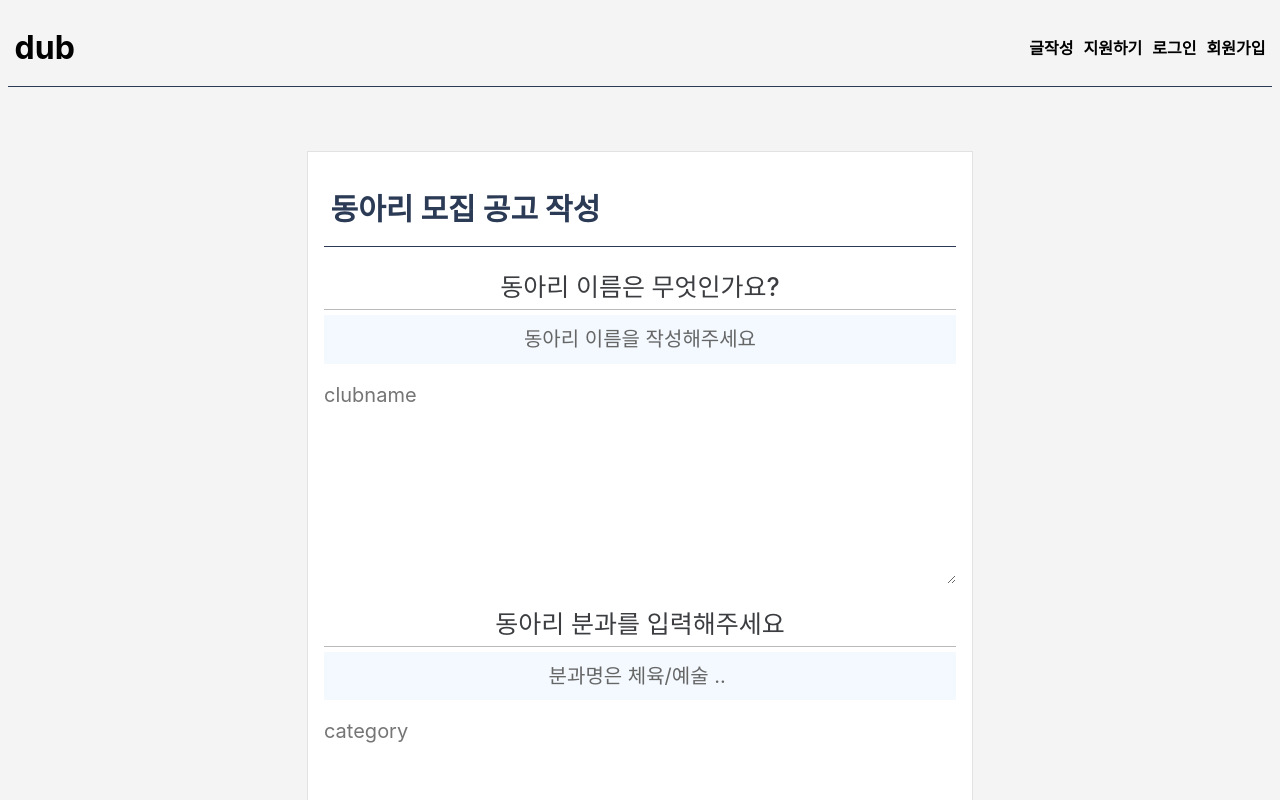
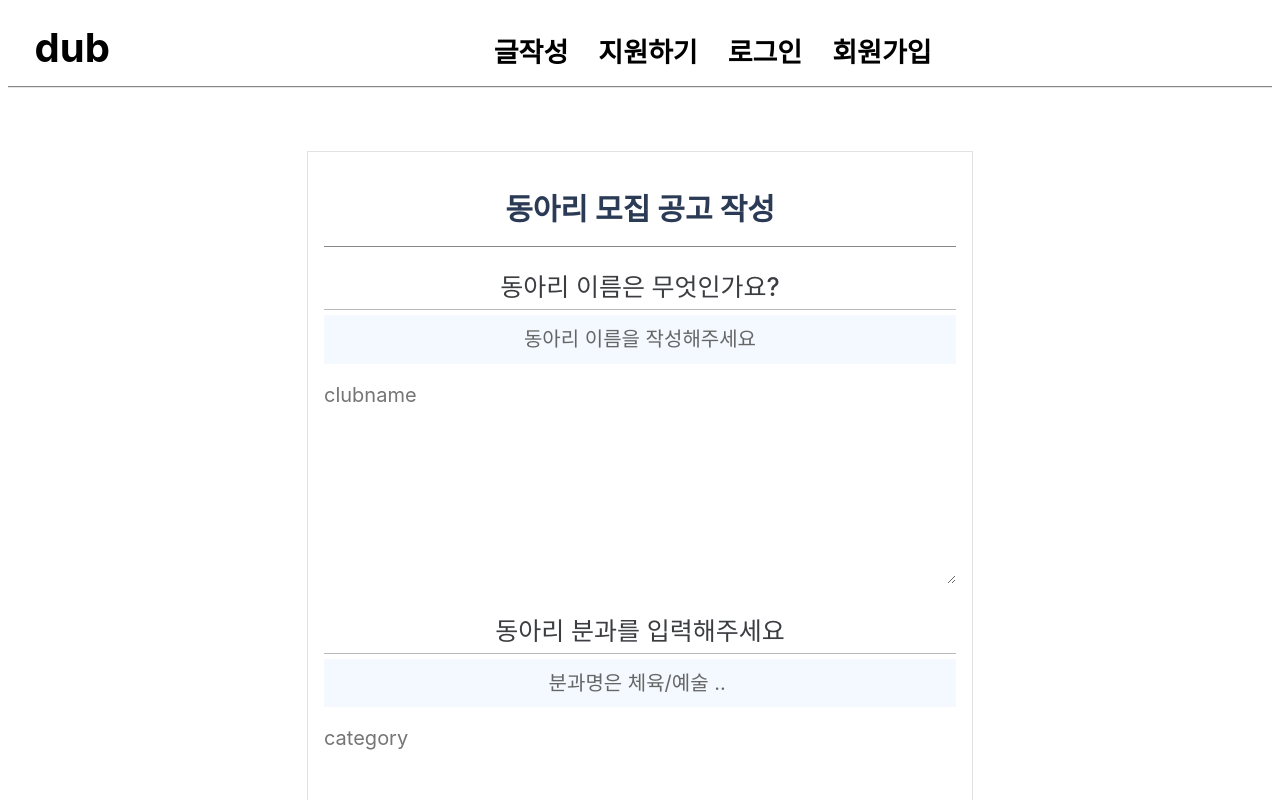
Before and after one commit to Likelion-Kwangwoon/dub_club_wanted, a React (Create React App) app in the folder dub/: page /detailinput in a window 1280 px wide. Shown: the top 800 px of the page. Built offline with nearby package versions, Linux system fonts and the light colour scheme; a web font is replaced by a local one.

Commit message:
topBar and styling, backgroundcolor
네이게이션 바 수정 및 배경색 수정, 글 작성 페이지 수정

```diff
--- a/dub/src/components/detailInput/detailInput.jsx
+++ b/dub/src/components/detailInput/detailInput.jsx
@@ -51,8 +51,8 @@ function DetailInput() {
 
   return(
     <div className="detailInput">
-      <header>
-          <span className="pagetitle">동아리 모집 공고 작성</span>
+      <header className="detailheader">
+          <span>동아리 모집 공고 작성</span>
       </header>
 
     <form className='editor'
@@ -60,11 +60,10 @@ function DetailInput() {
 
       {/*<h2>동아리 모집 공고 작성</h2>*/}
       <div className='detailbody'>
+
       <div className='detailbodyheader'>동아리 이름은 무엇인가요?</div>
           <p className='detailbodyguide'>동아리 이름을 작성해주세요</p>
-          <div className='detailtextarea'>
           <textarea className='textarea' name="clubName" placeholder='clubname' value={state.clubName} onChange={handleChangeState}/>
-          </div>
 
       <div className='detailbodyheader'>동아리 분과를 입력해주세요</div>
         <p className='detailbodyguide'>분과명은 체육/예술 .. </p>
@@ -97,12 +96,14 @@ function DetailInput() {
       <div>
       <div className='detailbodyheader'>동아리 설명 </div>
       <p className='detailbodyguide'>당신의 동아리를 마음껏 설명해주세요</p>
+      <div className='detailtextarea'>
       <textarea className='textarea' name="content" placeholder='textarea' autoSize={{
-          minRows: 3,
-          maxRows: 7,
+          minRows: 5,
+          maxRows: 100,
         }} value={state.content}
         onChange={handleChangeState}
         />
+      </div>
       </div>
       <button className="Button" type='submit'>게시하기</button>
       </div>
--- a/dub/src/components/detailInput/detailInput.scss
+++ b/dub/src/components/detailInput/detailInput.scss
@@ -14,6 +14,16 @@ $gray: #888;
         align-items: center;
 }
 
+.detailheader {
+        justify-content: center;
+        justify-content: center;
+        align-items: center;
+        display: flex;
+        font-size: 30px;
+        font-weight: 700;
+        color: #2B3A55;
+        left: 5%;
+}
 
 .Button {
     margin: 0 0 0 8px;
@@ -29,15 +39,9 @@ $gray: #888;
     padding: 3px 8px;
     line-height: 14px;
     margin-bottom: 10px;
+    margin-top:10px;
 }
 
-.pagetitle {
-
-        font-size: 30px;
-        font-weight: 700;
-        color: #2B3A55;
-        left: 5%;
-}
 
 .detailbody {
         margin-bottom: 3px;
@@ -64,7 +68,6 @@ $gray: #888;
         padding: 10px;
         font-size: 20px;
         background-color: #f3f9fe;
-
         line-height: 1.42;
         letter-spacing: normal;
         color: #666;
--- a/dub/src/components/loginPage/registerPage.scss
+++ b/dub/src/components/loginPage/registerPage.scss
@@ -2,6 +2,7 @@
 
 * {
     font-family: Pretendard, -apple-system, BlinkMacSystemFont, system-ui, Roboto, 'Helvetica Neue', 'Segoe UI', 'Apple SD Gothic Neo', 'Noto Sans KR', 'Malgun Gothic', sans-serif;
+    background-color: white;
   }
 
 .register{
--- a/dub/src/components/main/mainPage.scss
+++ b/dub/src/components/main/mainPage.scss
@@ -1,4 +1,5 @@
 .main-page {
   width: 65%;
   margin: 0 auto;
+  background-color: white;
 }
--- a/dub/src/components/navigation/topBar.jsx
+++ b/dub/src/components/navigation/topBar.jsx
@@ -19,13 +19,15 @@ function TopBar() {
 
   return(
     <header>
-      <span onClick={gotoMain}><h1>dub</h1></span>
-      <nav>
-        <span onClick={gotoInput}>글작성</span>
-        <span>지원하기</span>
-        <span onClick={gotoLogin}>로그인</span>
-        <span onClick={gotoRegister}>회원가입</span>
+      <span onClick={gotoMain} style={{  fontSize:'40px' , marginLeft:'20px', display: 'inline-block' }}>dub</span>
+      <ul className='navMenu'>
+      <nav style={{float: 'right'}}>
+        <span className='menu' onClick={gotoInput}>글작성</span>
+        <span className='menu'>지원하기</span>
+        <span className='menu' onClick={gotoLogin}>로그인</span>
+        <span className='menu' onClick={gotoRegister}>회원가입</span>
       </nav>
+      </ul>
     </header>
   );
 }
--- a/dub/src/components/navigation/topBar.scss
+++ b/dub/src/components/navigation/topBar.scss
@@ -1,14 +1,43 @@
+
 header {
+  top:0;
   height: 75px;
   padding: 0.1rem;
   color: black;
-  background: transparent;
   font-weight: bold;
   display: flex;
   justify-content: space-between;
   align-items: center;
-  border-bottom: 1px groove #2B3A55 ;
+  border-bottom: 1px groove #888 ;
+  background-color: #fff;
+  -webkit-box-shadow: 0 1px 0 0 rgba(0,0,0,.1);
+  box-shadow: 0 1px 0 0 rgba(0,0,0,.1);
+  z-index: 800;
 }
+
+
 span {
   padding: 5px;
 }
+
+
+.navMenu {
+    display: -ms-flexbox;
+    display: flex;
+    -ms-flex: 1 1;
+    flex: 1 1;
+    -ms-flex-pack: distribute;
+    justify-content: space-around;
+    -ms-flex-pack: space-evenly;
+    justify-content: space-evenly;
+    margin-block-end: 10px;
+}
+
+
+.menu {
+  height: inherit;
+  text-align: center;
+  margin: 10px;
+  display: inline-block;
+  font-size: 27px;
+}
```
